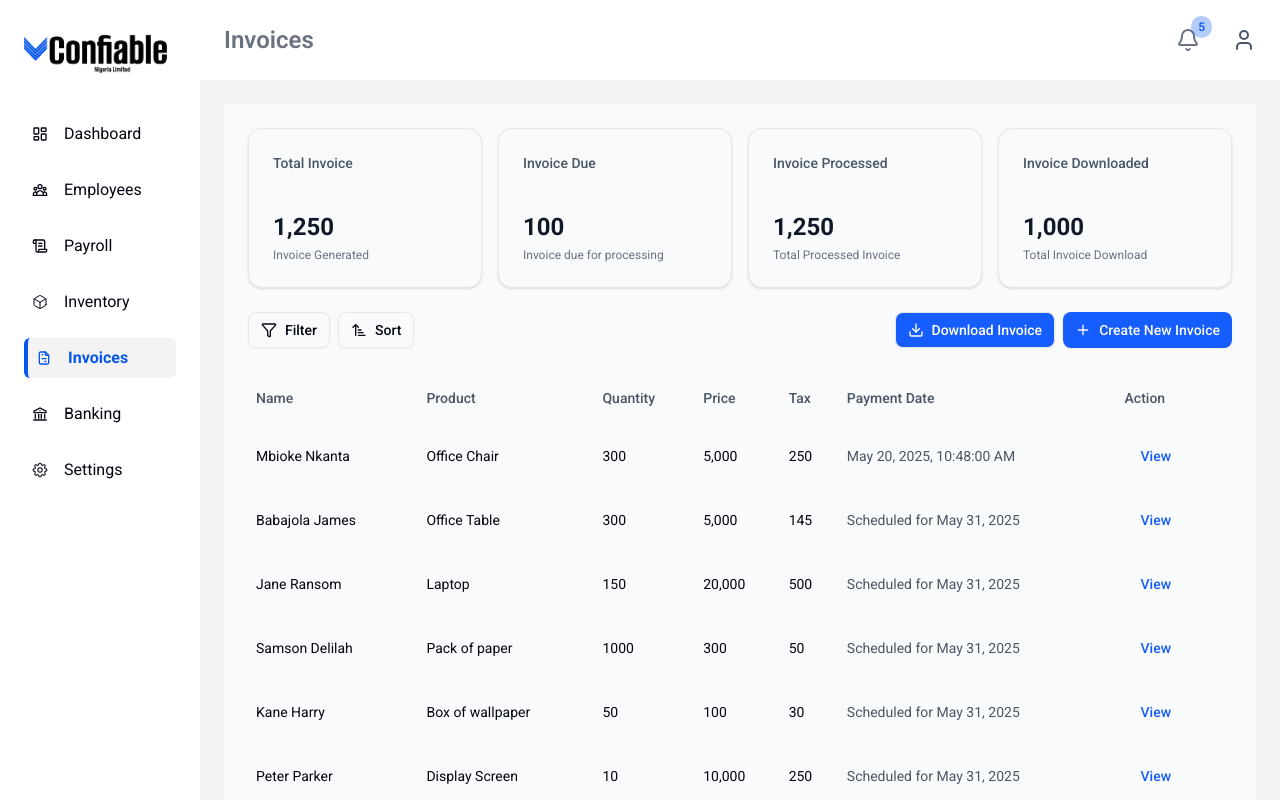
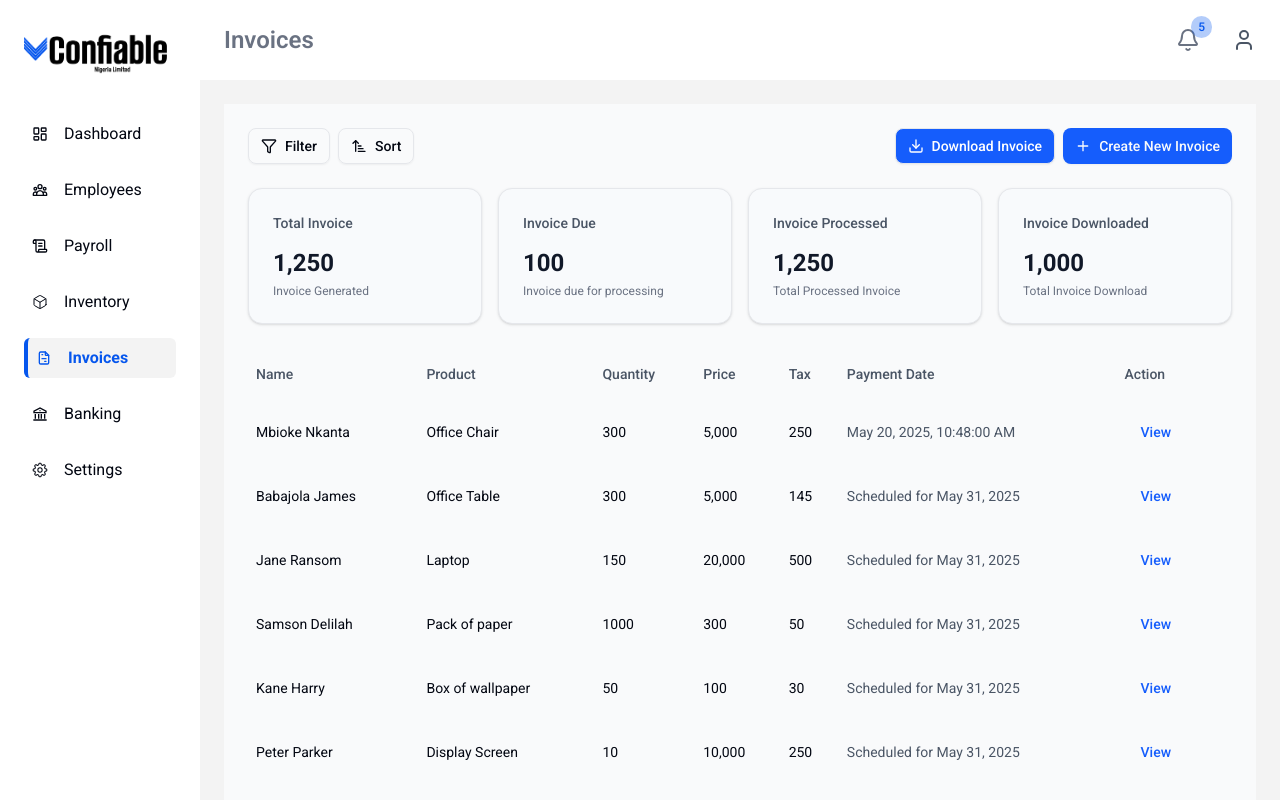
Before and after one commit to Confiable-Nig-Ltd/confiable, a React (Vite) app in the folder confiable-app/: page /invoices in a window 1280 px wide. Built offline with nearby package versions, Linux system fonts and the light colour scheme.

Commit message:
refactor: enhance layout and styling of HeaderControls and StatisticsCards components

```diff
--- a/confiable-app/src/components/invoices/header-controls.jsx
+++ b/confiable-app/src/components/invoices/header-controls.jsx
@@ -1,43 +1,71 @@
-"use client"
+"use client";
 
-import { Button } from "@/components/ui/button"
-import { DropdownMenu, DropdownMenuContent, DropdownMenuItem, DropdownMenuTrigger } from "@/components/ui/dropdown-menu"
-import { Filter, SortAsc, Download, Plus } from "lucide-react"
-import { useInvoice } from "@/contexts/invoice-context"
+import { Button } from "@/components/ui/button";
+import {
+  DropdownMenu,
+  DropdownMenuContent,
+  DropdownMenuItem,
+  DropdownMenuTrigger,
+} from "@/components/ui/dropdown-menu";
+import { Filter, SortAsc, Download, Plus } from "lucide-react";
+import { useInvoice } from "@/contexts/invoice-context";
 
 export function HeaderControls() {
-  const { setSortBy, setFilterBy, openCreateModal, downloadInvoices } = useInvoice()
+  const { setSortBy, setFilterBy, openCreateModal, downloadInvoices } =
+    useInvoice();
 
   return (
-    <div className="flex flex-col sm:flex-row justify-between items-start sm:items-center gap-4 mb-6">
+    <div className="flex flex-row justify-between items-center gap-4 mb-6">
       <div className="flex gap-2">
         <DropdownMenu>
           <DropdownMenuTrigger asChild>
-            <Button variant="outline" className="flex items-center gap-2 bg-transparent">
+            <Button
+              variant="outline"
+              className="flex items-center gap-2 bg-transparent"
+            >
               <Filter className="h-4 w-4" />
-              Filter
+              <span className="hidden sm:inline">Filter</span>
             </Button>
           </DropdownMenuTrigger>
           <DropdownMenuContent>
-            <DropdownMenuItem onClick={() => setFilterBy("")}>All</DropdownMenuItem>
-            <DropdownMenuItem onClick={() => setFilterBy("paid")}>Paid</DropdownMenuItem>
-            <DropdownMenuItem onClick={() => setFilterBy("pending")}>Pending</DropdownMenuItem>
+            <DropdownMenuItem onClick={() => setFilterBy("")}>
+              All
+            </DropdownMenuItem>
+            <DropdownMenuItem onClick={() => setFilterBy("paid")}>
+              Paid
+            </DropdownMenuItem>
+            <DropdownMenuItem onClick={() => setFilterBy("pending")}>
+              Pending
+            </DropdownMenuItem>
           </DropdownMenuContent>
         </DropdownMenu>
 
         <DropdownMenu>
           <DropdownMenuTrigger asChild>
-            <Button variant="outline" className="flex items-center gap-2 bg-transparent">
+            <Button
+              variant="outline"
+              className="flex items-center gap-2 bg-transparent"
+            >
               <SortAsc className="h-4 w-4" />
-              Sort
+              <span className="hidden sm:inline">Sort</span>
             </Button>
           </DropdownMenuTrigger>
           <DropdownMenuContent>
-            <DropdownMenuItem onClick={() => setSortBy("")}>Default</DropdownMenuItem>
-            <DropdownMenuItem onClick={() => setSortBy("name")}>Name</DropdownMenuItem>
-            <DropdownMenuItem onClick={() => setSortBy("price")}>Price</DropdownMenuItem>
-            <DropdownMenuItem onClick={() => setSortBy("quantity")}>Quantity</DropdownMenuItem>
-            <DropdownMenuItem onClick={() => setSortBy("date")}>Date</DropdownMenuItem>
+            <DropdownMenuItem onClick={() => setSortBy("")}>
+              Default
+            </DropdownMenuItem>
+            <DropdownMenuItem onClick={() => setSortBy("name")}>
+              Name
+            </DropdownMenuItem>
+            <DropdownMenuItem onClick={() => setSortBy("price")}>
+              Price
+            </DropdownMenuItem>
+            <DropdownMenuItem onClick={() => setSortBy("quantity")}>
+              Quantity
+            </DropdownMenuItem>
+            <DropdownMenuItem onClick={() => setSortBy("date")}>
+              Date
+            </DropdownMenuItem>
           </DropdownMenuContent>
         </DropdownMenu>
       </div>
@@ -49,14 +77,17 @@ export function HeaderControls() {
           className="flex items-center gap-2 bg-blue-600 text-white hover:bg-blue-700"
         >
           <Download className="h-4 w-4" />
-          Download Invoice
+          <span className="hidden sm:inline">Download Invoice</span>
         </Button>
 
-        <Button onClick={openCreateModal} className="flex items-center gap-2 bg-blue-600 hover:bg-blue-700">
+        <Button
+          onClick={openCreateModal}
+          className="flex items-center gap-2 bg-blue-600 hover:bg-blue-700"
+        >
           <Plus className="h-4 w-4" />
           Create New Invoice
         </Button>
       </div>
     </div>
-  )
+  );
 }
--- a/confiable-app/src/components/invoices/invoice-form-modal.jsx
+++ b/confiable-app/src/components/invoices/invoice-form-modal.jsx
@@ -68,14 +68,14 @@ export function InvoiceFormModal() {
           <DialogTitle className="text-lg font-semibold">
             Create New Invoice
           </DialogTitle>
-          <Button
+          {/* <Button
             variant="ghost"
             size="icon"
             onClick={handleClose}
             className="h-6 w-6"
           >
             <X className="h-4 w-4" />
-          </Button>
+          </Button> */}
         </DialogHeader>
 
         <div className="text-sm text-gray-600 mb-4">
--- a/confiable-app/src/components/invoices/statistics-cards.jsx
+++ b/confiable-app/src/components/invoices/statistics-cards.jsx
@@ -28,9 +28,9 @@ export function StatisticsCards() {
   ];
 
   return (
-    <div className="grid grid-cols-1 md:grid-cols-2 lg:grid-cols-4 gap-4 mb-6">
+    <div className="grid grid-cols-2 md:grid-cols-2 lg:grid-cols-4 gap-4 mb-6">
       {cards.map((card, index) => (
-        <Card key={index} className="bg-slate-50">
+        <Card key={index} className="bg-slate-50 gap-0">
           <CardHeader className="pb-2">
             <CardTitle className="text-sm font-medium text-gray-600">
               {card.title}
--- a/confiable-app/src/pages/Invoices.jsx
+++ b/confiable-app/src/pages/Invoices.jsx
@@ -13,8 +13,9 @@ export default function Invoices() {
       <div className="min-h-screen bg-gray-50 p-4 md:p-6">
         <div className="max-w-7xl mx-auto">
           {/* stats + controls + table + pagination */}
+          <HeaderControls />
           <StatisticsCards />
-          <HeaderControls />
+
           <InvoiceTable />
           <Pagination />
         </div>
```
